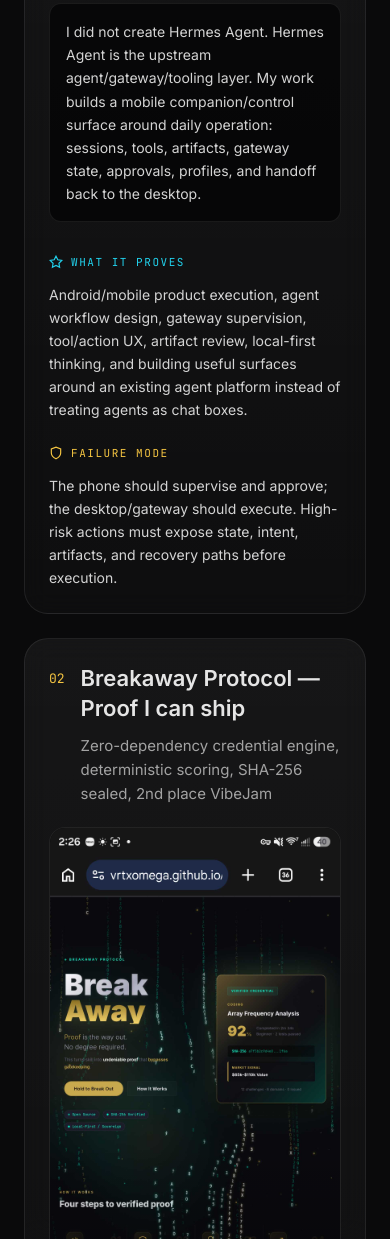
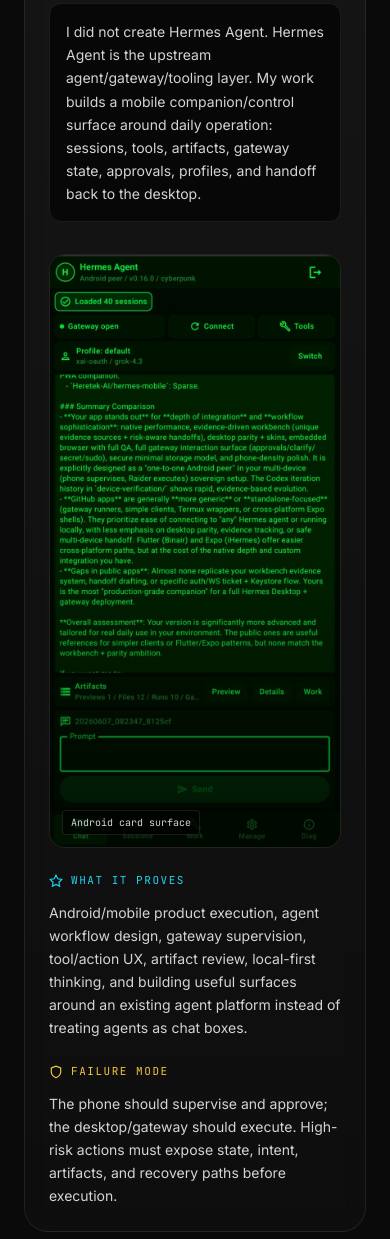
Before and after one commit to VrtxOmega/veritas-portfolio, a plain HTML site: page index.html in a window 390 px wide. Shown: the part 2495-3734 px from the top of the page. Drawn offline with nearby package versions, Linux system fonts and the light colour scheme.

Commit message:
Add Hermes mobile cropped card image to portfolio

```diff
--- a/index.html
+++ b/index.html
@@ -213,6 +213,13 @@
 
                     <div class="lg:col-span-5 min-w-0 lg:pl-6 lg:border-l lg:border-white/[0.06]">
                         <div class="space-y-6">
+                            <div class="relative overflow-hidden rounded-2xl border border-white/10 bg-black/50">
+                                <img src="./assets/hermes-agent-mobile-cropped.png" alt="Hermes Agent Mobile Companion screenshot preview" class="w-full h-auto object-cover" loading="lazy">
+                                <div class="absolute inset-0 bg-gradient-to-t from-black/55 via-transparent to-transparent pointer-events-none"></div>
+                                <div class="absolute bottom-3 left-3 right-3 flex items-center justify-between">
+                                    <span class="mono text-[10px] px-2 py-1 rounded bg-black/70 border border-white/10 text-neutral-300">Android card surface</span>
+                                </div>
+                            </div>
                             <div>
                                 <h3 class="mono text-[11px] uppercase tracking-[0.14em] accent-cyan mb-3 flex items-center gap-2">
                                     <svg width="14" height="14" viewBox="0 0 24 24" fill="none" stroke="currentColor" stroke-width="2"><path d="M12 2l3.09 6.26L22 9.27l-5 4.87 1.18 6.88L12 17.77l-6.18 3.25L7 14.14 2 9.27l6.91-1.01L12 2z"/></svg>
```
Also changed, not shown: assets/hermes-agent-mobile-cropped.png (added).
